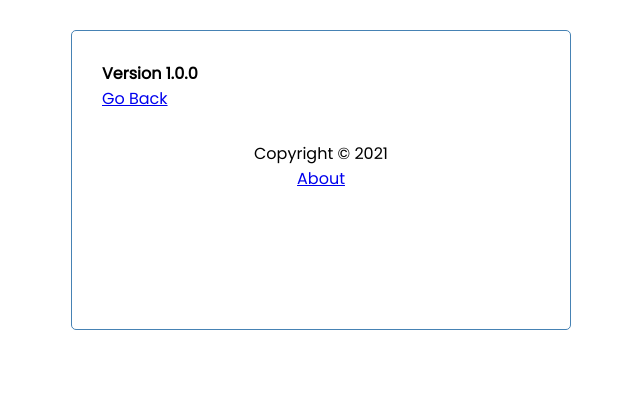
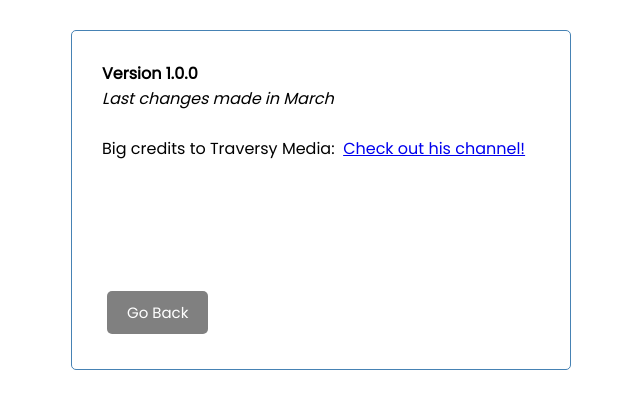
Before and after one commit to jonahank/task-tracker, a React (Create React App) app: page /about in a window 1280 px wide. Shown: the top 408 px of the page, without its empty margins (319-959 px from the left). Built offline with nearby package versions, Linux system fonts and the light colour scheme; data requests are answered from the project's data file.

Commit message:
added about page

```diff
--- a/db.json
+++ b/db.json
@@ -10,13 +10,19 @@
       "id": 2,
       "text": "Add algorithm maze generator",
       "day": "Mid April",
-      "reminder": true
+      "reminder": false
     },
     {
       "id": 3,
       "text": "Legacy snake game",
       "day": "End of April",
-      "reminder": true
+      "reminder": false
+    },
+    {
+      "text": "Add up/down priority",
+      "day": "End of March",
+      "reminder": true,
+      "id": 4
     }
   ]
 }
--- a/src/App.js
+++ b/src/App.js
@@ -110,12 +110,12 @@ function App() {
           <Header toggleOn={showAddTask} showToggle={toggleAddTask} />
           {showAddTask ? <AddTask onAdd={addTask}/> : ''}
           {tasks.length > 0 ? <Tasks tasks={tasks} delete={deleteTask} toggle={toggleReminder}/> : "No active tasks. Well done!" }
+          <Footer />
         </>
         )}
        />
       <Route path='/about' component={About} />
 
-      <Footer />
     </div>
     </Router>
   )
--- a/src/components/About.js
+++ b/src/components/About.js
@@ -4,8 +4,20 @@ const About = () => {
     return (
         <div>
             <h4>Version 1.0.0</h4>
-            <Link to="/">Go Back</Link>
-        </div>
+            <p><i>Last changes made in March</i></p>
+            <br/>
+            <p>Big credits to Traversy Media: &nbsp;
+                <a href="https://www.youtube.com/channel/UC29ju8bIPH5as8OGnQzwJyA"
+                    rel='noreferrer'
+                    target='_blank'
+                    >
+                    Check out his channel!
+                </a>
+
+            </p>
+            <br/> <br/> <br/> <br/> <br/>
+            <Link className='btn' style={{background:'grey'}} to="/">Go Back</Link>
+        </div> // we could use <a> tags, but then the page loads.
     )
 }
 
--- a/src/components/Footer.js
+++ b/src/components/Footer.js
@@ -3,7 +3,7 @@ import { Link } from 'react-router-dom'
 const Footer = () => {
     return (
         <footer>
-            <p>Copyright &copy; 2021</p>
+            <p>2021</p>
             <Link to="/about">About</Link>
         </footer>
     )
```
